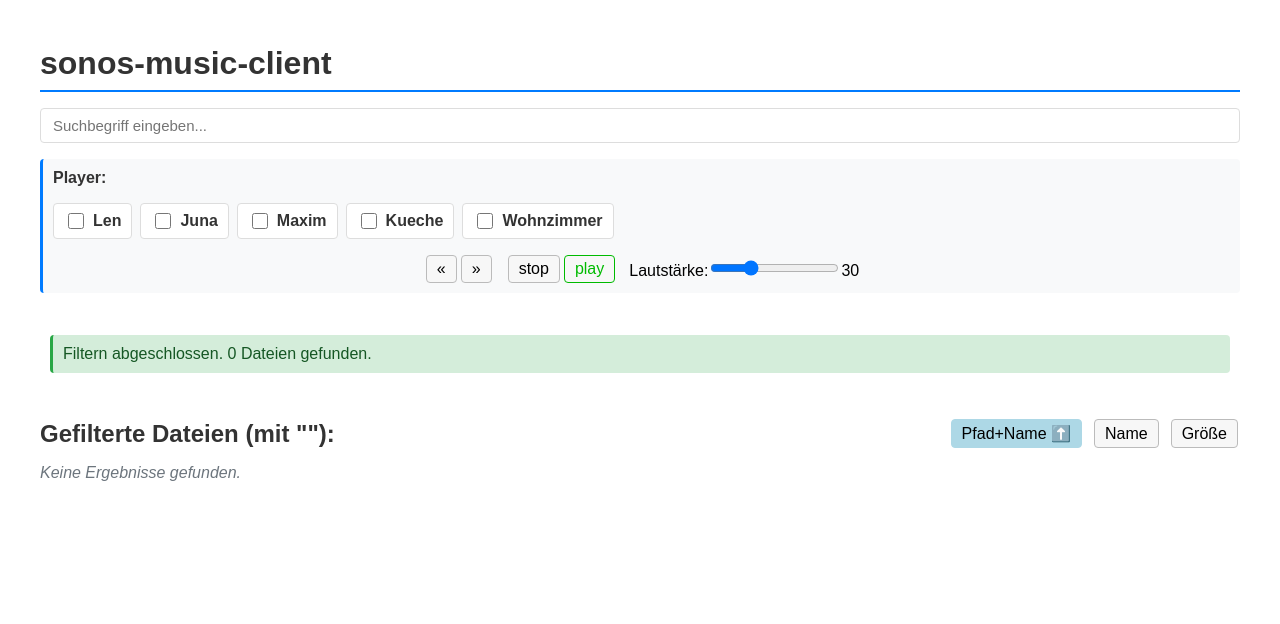
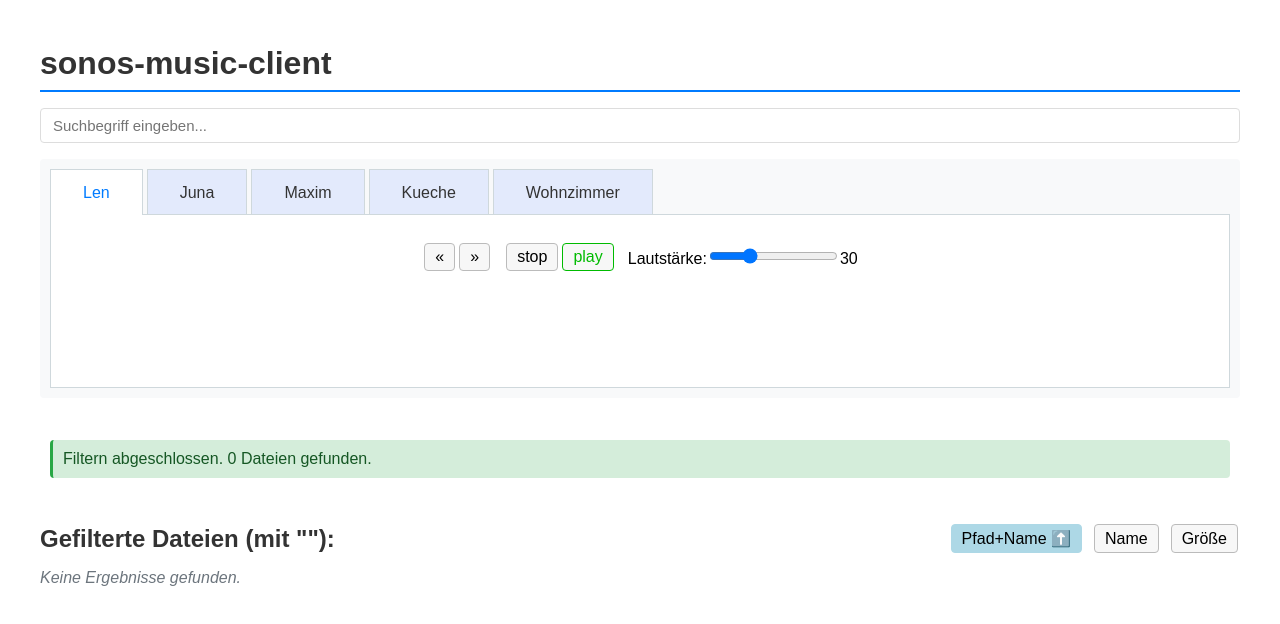
Before and after one commit to baengel/sonos-music-client, an Angular app: page / in a window 1280 px wide. Shown: the top 624 px of the page. Built offline with nearby package versions, Linux system fonts and the light colour scheme.

Commit message:
tabs created

```diff
--- a/src/app/app.css
+++ b/src/app/app.css
@@ -39,7 +39,6 @@
 .global-player-selection {
   background: #f8f9fa;
   border-radius: 4px;
-  border-left: 3px solid #007bff;
   padding: 10px;
   margin: 16px 0;
 }
@@ -265,6 +264,74 @@
   background: #e3f2fd !important;
 }
 
+.tab-list {
+  display: flex;
+  list-style: none;
+  padding: 0;
+  margin: 0;
+  border-bottom: none;
+  position: relative;
+  z-index: 2;
+  justify-content: flex-start;
+  background: transparent;
+}
+
+.tab-item {
+  padding: 14px 32px 12px 32px;
+  cursor: pointer;
+  background: #f4f8ff;
+  border: 1px solid #cfd8dc;
+  border-bottom: none;
+  margin-right: 4px;
+  font-weight: 500;
+  color: #333;
+  position: relative;
+  z-index: 1;
+}
+
+.tab-item:not(.active-tab) {
+  background: #e3eafc;
+}
+
+.tab-item:hover {
+  color: #007bff;
+}
+
+.active-tab {
+  background: #fff;
+  color: #007bff;
+  border-bottom: none;
+  z-index: 3;
+  position: relative;
+}
+
+.player-tabs {
+  margin-bottom: 0;
+}
+
+.player-tabs + app-player {
+  background: #fff;
+  margin-top: 0;
+  padding: 28px 24px 24px 24px;
+  position: relative;
+  z-index: 1;
+  min-height: 120px;
+  display: block;
+  border: 1px solid #cfd8dc;
+}
+
+.active-tab::after {
+  content: '';
+  display: block;
+  position: absolute;
+  left: 0;
+  right: 0;
+  bottom: -2px;
+  height: 12px;
+  background: #fff;
+  z-index: 2;
+}
+
 /* Mobile Optimierung */
 @media (max-width: 600px) {
   .container {
--- a/src/app/app.html
+++ b/src/app/app.html
@@ -12,19 +12,14 @@
   </div>
 
   <div class="global-player-selection">
-    <label class="player-label">Player:</label>
-    <div class="player-checkboxes">
-      @for (player of availablePlayers; track player.ip) {
-        <label class="checkbox-label">
-          <input
-            type="checkbox"
-            [checked]="isPlayerSelected(player.ip)"
-            (change)="togglePlayerSelection(player.ip)"
-            class="player-checkbox"
-          />
-          <span class="checkbox-text">{{ player.name }}</span>
-        </label>
-      }
+    <div class="player-tabs">
+      <ul class="tab-list">
+        @for (player of availablePlayers; track player.ip) {
+          <li class="tab-item" [ngClass]="{ 'active-tab': selectedPlayerIp === player.ip }" (click)="selectPlayerTab(player.ip)">
+            {{ player.name }}
+          </li>
+        }
+      </ul>
     </div>
     <!-- Neue zentrale Player-Komponente -->
     <app-player></app-player>
--- a/src/app/app.ts
+++ b/src/app/app.ts
@@ -4,10 +4,6 @@
 import { SonosService } from './sonos.service';
 import { HttpClientModule } from '@angular/common/http';
 import { Router, ActivatedRoute } from '@angular/router';
-import { PlayerSelectionComponent } from './player-selection.component';
-import { VolumeControlComponent } from './player/volume-control.component';
-import { StopButtonComponent } from './player/stop-button.component';
-import { SeekButtonsComponent } from './player/seek-buttons.component';
 import { PlayerComponent } from './player/player.component';
 
 interface FileInfo {
@@ -17,14 +13,9 @@
   fullLine: string;
 }
 
-interface Player {
-  name: string;
-  ip: string;
-}
-
 @Component({
   selector: 'app-root',
-  imports: [CommonModule, FormsModule, HttpClientModule, PlayerSelectionComponent, VolumeControlComponent, StopButtonComponent, SeekButtonsComponent, PlayerComponent],
+  imports: [CommonModule, FormsModule, HttpClientModule, PlayerComponent],
   templateUrl: './app.html',
   styleUrl: './app.css'
 })
@@ -38,7 +29,7 @@
   protected openDropdownIndex: number | null = null;
 
   // Player-Liste
-  protected readonly availablePlayers: Player[] = [
+  protected readonly availablePlayers = [
     { name: 'Len', ip: '192.168.188.34' },
     { name: 'Juna', ip: '192.168.188.43' },
     { name: 'Maxim', ip: '192.168.188.35' },
@@ -46,8 +37,8 @@
     { name: 'Wohnzimmer', ip: '192.168.188.86' }
   ];
 
-  // Globale ausgewählte Player (Set von IPs)
-  protected selectedPlayerIps = signal<Set<string>>(new Set());
+  // Globale ausgewählte Player (nur eine IP für Tabs)
+  protected selectedPlayerIp: string | null = this.availablePlayers.length > 0 ? this.availablePlayers[0].ip : null;
   private apiUrl: string = '';
   playLoadingIndex: number | null = null;
   playedFIles: number[] = [];
@@ -105,43 +96,6 @@
       await Promise.all(playPromises);
     }
     this.playLoadingIndex = null;
-  }
-
-  protected togglePlayerSelection(playerIp: string) {
-    const currentSelection = new Set(this.selectedPlayerIps());
-    if (currentSelection.has(playerIp)) {
-      currentSelection.delete(playerIp);
-    } else {
-      currentSelection.add(playerIp);
-    }
-    this.selectedPlayerIps.set(currentSelection);
-  }
-
-  protected isPlayerSelected(playerIp: string): boolean {
-    return this.selectedPlayerIps().has(playerIp);
-  }
-
-  protected clearPlayerSelection() {
-    this.selectedPlayerIps.set(new Set());
-  }
-
-  protected getSelectedPlayerNames(): string {
-    const selected = this.availablePlayers.filter(p => this.selectedPlayerIps().has(p.ip));
-    return selected.map(p => p.name).join(', ');
-  }
-
-  protected async playOnDevice(file: FileInfo, playerIp: string) {
-    this.closeDropdown();
-    try {
-      const fullPath = `${file.path}/${file.fileName}`;
-      console.log('play song:', {
-        file: fullPath,
-        player: playerIp
-      });
-      this.sonosService.play(fullPath, playerIp)
-    } catch (error) {
-      console.error('Fehler beim Senden des Play-Requests:', error);
-    }
   }
 
   protected onSearch() {
@@ -377,4 +331,15 @@
     }
     return files;
   }
+
+  // Methode zum Auswählen eines Players per Tab
+  selectPlayerTab(ip: string) {
+    this.selectedPlayerIp = ip;
+  }
+
+  // Hilfsmethode für Template-Kompatibilität
+  selectedPlayerIps() {
+    // Für die Tab-Variante: gibt ein Set mit der ausgewählten IP zurück, falls vorhanden
+    return new Set(this.selectedPlayerIp ? [this.selectedPlayerIp] : []);
+  }
 }
--- a/src/app/player-selection.component.ts
+++ b/src/app/player-selection.component.ts
@@ -1,8 +1,10 @@
 import { Component, Input, Output, EventEmitter } from '@angular/core';
+import { CommonModule } from '@angular/common';
 
 @Component({
   selector: 'player-selection',
   standalone: true,
+  imports: [CommonModule],
   template: `
     <label class="player-label">Player:</label>
     <div class="player-checkboxes">
```
